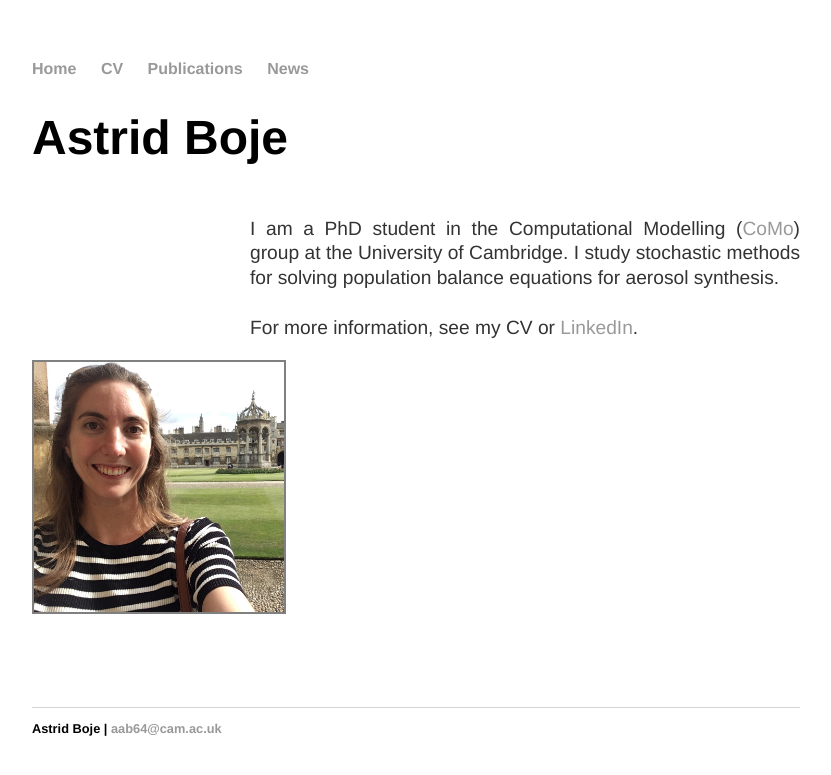
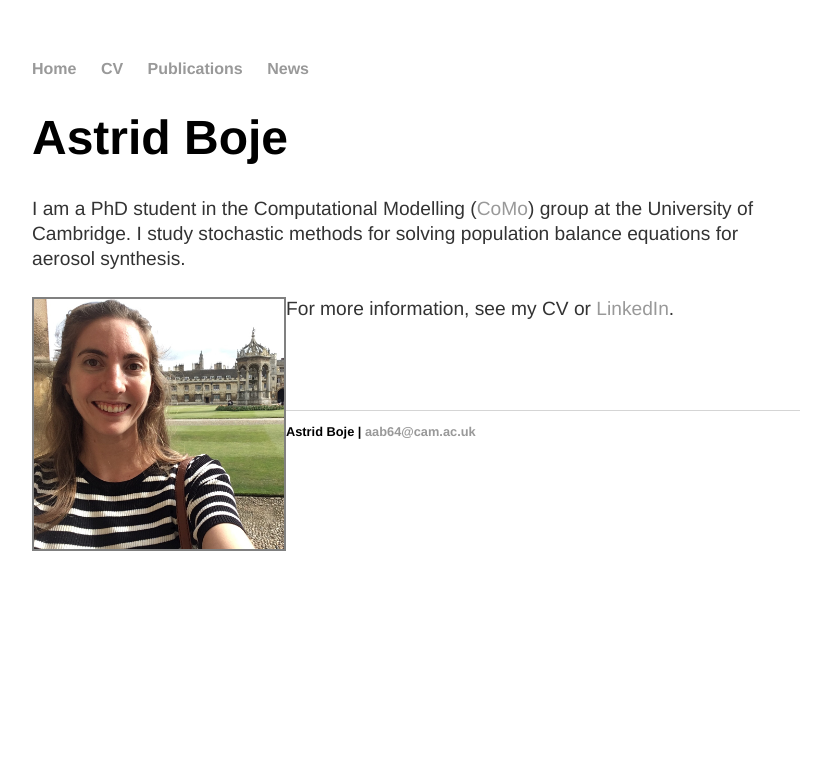
Before and after one commit to aab64/aab64.github.io, a Jekyll site: the page built from index.html, in a window 1280 px wide. Shown: the top 775 px of the page, without its empty margins (224-1055 px from the left). Built offline with Jekyll 4.4.1, drawn with Linux system fonts in a browser that asks for light colours.

Commit message:
Update index.html

```diff
--- a/index.html
+++ b/index.html
@@ -7,17 +7,18 @@
 	<h1>Astrid Boje</h1>
 </div>
 
-<div class="wrapper">
-	<div style="float: right; width: 550px; text-align: justify">
+<!--div class="wrapper"-->
+<div class="blurb">
+	<!--div style="float: right; width: 550px; text-align: justify"-->
 		<p>
 			I am a PhD student in the Computational Modelling (<a href="http://como.ceb.cam.ac.uk/index.php?Page=People&Section=aab64">CoMo</a>)
 			group at the University of Cambridge. I study stochastic methods for solving population balance equations for aerosol synthesis.
 			<br/>
 			<br/>
 			For more information, see my CV or <a href="https://www.linkedin.com/in/astrid-boje-a3543863">LinkedIn</a>.
-		</p>
-	</div>
-	<img src="/images/Me_in_Cam.jpg" style="border: 2px solid grey" height=auto width="250" class="left"></img>
+	<!--/div-->
+	<img src="/images/Me_in_Cam.jpg" style="border: 2px solid grey" height=auto width="250" align="left"></img>
+</p>
 	<p>
 		<br/>
 		<br/>
```
